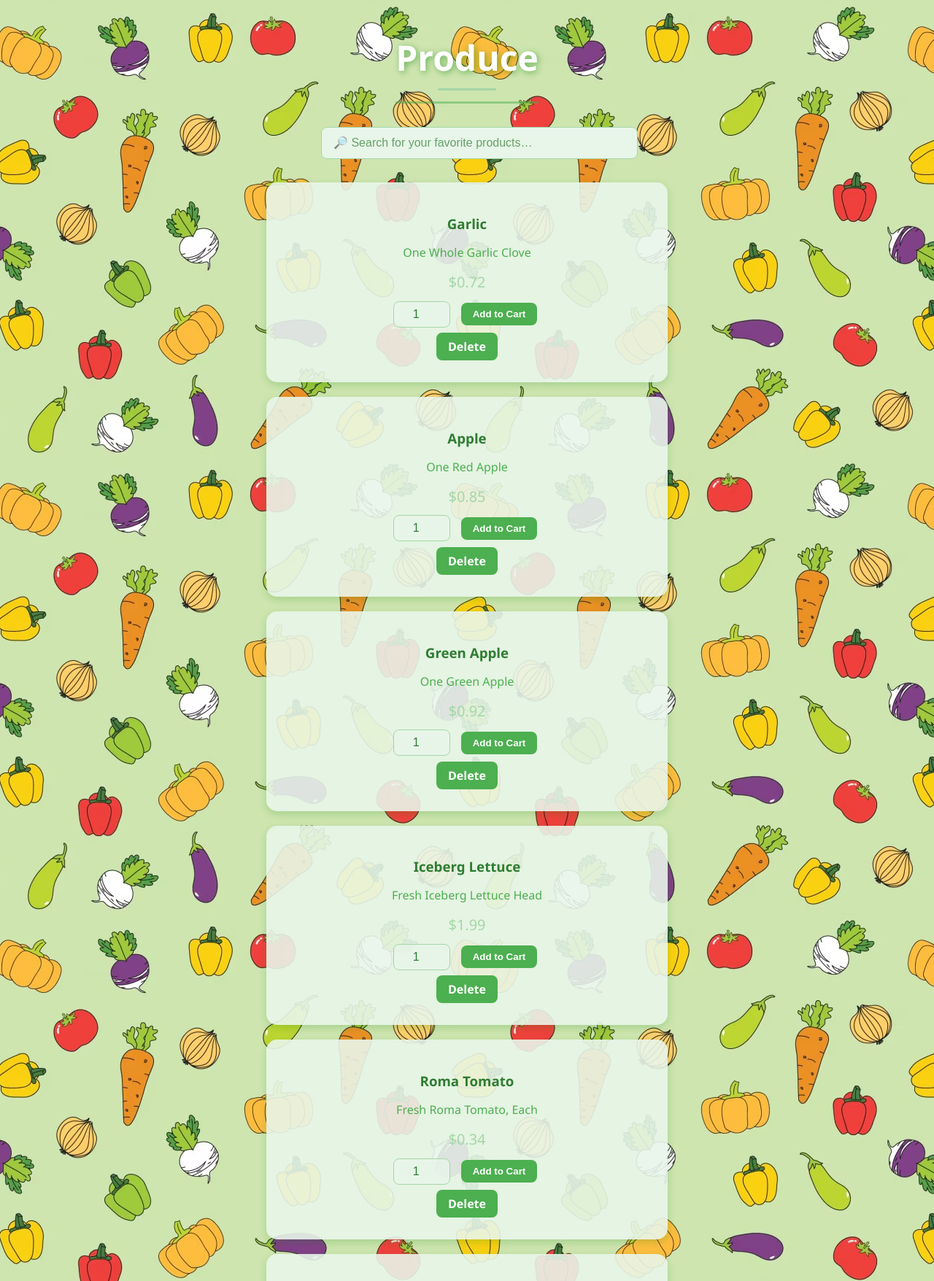
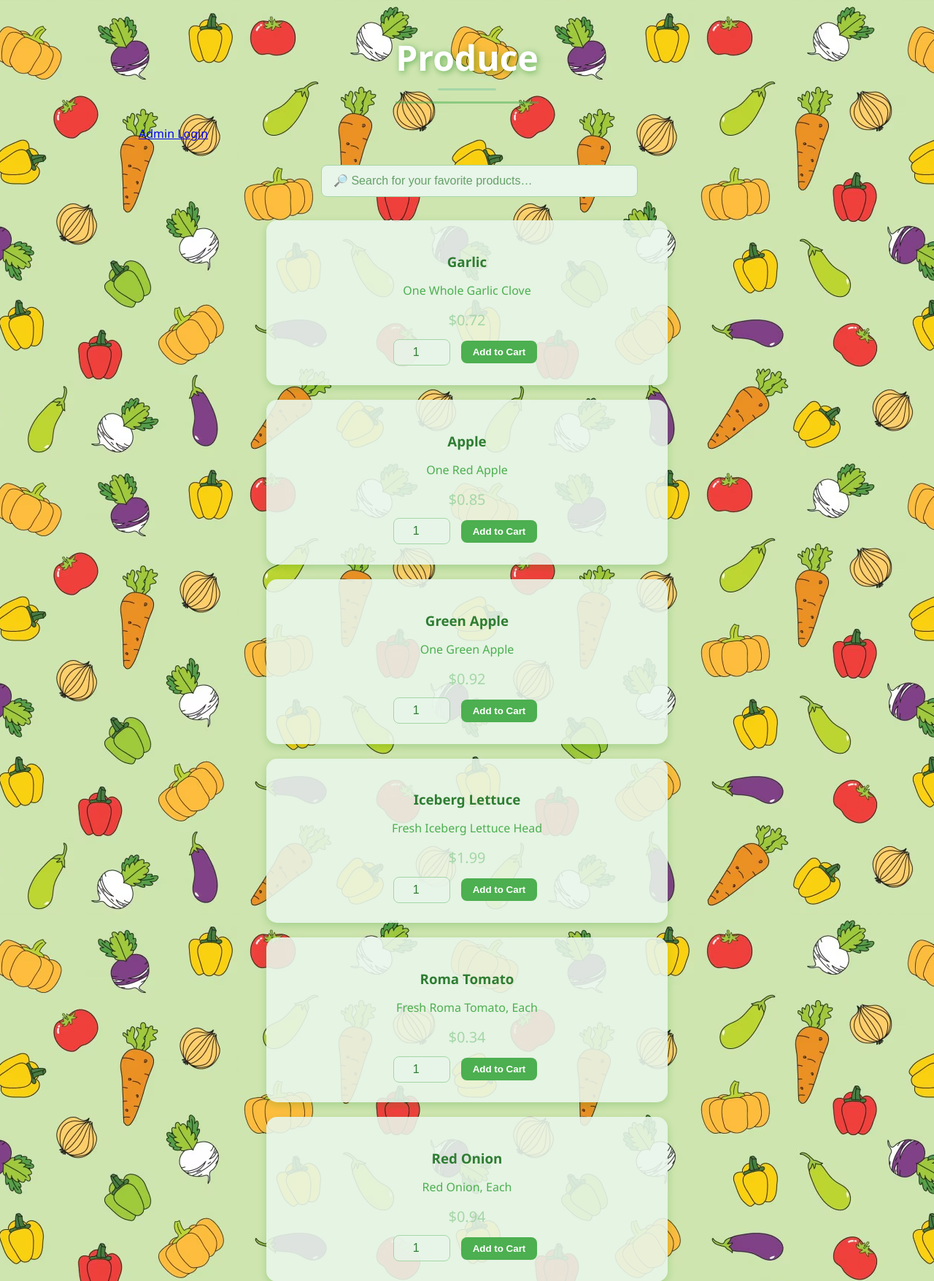
Before and after one commit to asmaayasser1/SDEV_220_Final_Project_Team2, a Flask app: page / in a window 1280 px wide. Shown: the part 359-2115 px from the top of the page at 73% size. Run offline with Flask 3, Linux system fonts and the light colour scheme.

Commit message:
Admin perms update

```diff
--- a/app.py
+++ b/app.py
@@ -9,7 +9,7 @@
 app.config['SQLALCHEMY_DATABASE_URI'] = 'sqlite:///shop.db'
 app.config['SECRET_KEY'] = 'sdev220_team2_secret'
 app.config['SQLALCHEMY_TRACK_MODIFICATIONS'] = False
-app.config['TEMPLATES_AUTO_RELOAD'] = True  # Prevent caching
+app.config['TEMPLATES_AUTO_RELOAD'] = True
 db = SQLAlchemy(app)
 
 # Custom Jinja2 filter for fixed two-decimal formatting
@@ -55,15 +55,43 @@
     price = FloatField('Price', validators=[DataRequired(), NumberRange(min=0.01)])
     submit = SubmitField('Add Product')
 
+class AdminLoginForm(FlaskForm):
+    admin_key = StringField('Admin Key', validators=[DataRequired()])
+    submit = SubmitField('Login')
+
 # Routes
 @app.route('/')
 def product_list():
+    print("Session is_admin:", session.get('is_admin'))  # Debug
     products = Product.query.all()
-    return render_template('products.html', products=products)
+    return render_template('products.html', products=products, is_admin=session.get('is_admin', False))
+
+@app.route('/admin_login', methods=['GET', 'POST'])
+def admin_login():
+    form = AdminLoginForm()
+    print("Form fields:", [field.name for field in form])  # Debug
+    print("CSRF enabled:", app.config.get('WTF_CSRF_ENABLED', True))  # Debug
+    print("CSRF token:", form.csrf_token)  # Debug
+    if form.validate_on_submit():
+        print("Form data:", form.admin_key.data)  # Debug
+        if form.admin_key.data == 'sdev220_team2_admin':
+            session['is_admin'] = True
+            flash('Admin login successful!', 'success')
+            return redirect(url_for('product_list'))
+        else:
+            flash('Invalid admin key.', 'error')
+    return render_template('admin_login.html', form=form)
+
+@app.route('/admin_logout')
+def admin_logout():
+    session.pop('is_admin', None)
+    print("After logout, is_admin:", session.get('is_admin'))  # Debug
+    flash('Logged out of admin mode.', 'success')
+    return redirect(url_for('product_list'))
 
 @app.route('/add_to_cart/<int:product_id>', methods=['POST'])
 def add_to_cart(product_id):
-    quantity = int(request.form.get('quantity', 1))  # Get quantity from form, default to 1
+    quantity = int(request.form.get('quantity', 1))
     if quantity < 1:
         flash('Quantity must be at least 1.', 'error')
         return redirect(url_for('product_list'))
@@ -83,6 +111,7 @@
         }
 
     session['cart'] = cart
+    session.modified = True
     flash(f'{quantity} x {product.name} added to cart!', 'success')
     return redirect(url_for('product_list'))
 
@@ -100,8 +129,8 @@
             del cart[str(product_id)]
             session['cart'] = cart
             session.modified = True
-            flash('Item removed from cart!', 'error')
-    return redirect(url_for('cart'))  # Changed to redirect to cart
+            flash('Item removed from cart!', 'success')  # Changed to green
+    return redirect(url_for('cart'))
 
 @app.route('/checkout', methods=['GET', 'POST'])
 def checkout():
@@ -152,7 +181,7 @@
 
 @app.route('/add_product', methods=['GET', 'POST'])
 def add_product():
-    if request.args.get('admin_key') != 'sdev220_team2_admin':
+    if not session.get('is_admin', False):
         flash('Unauthorized access!', 'error')
         return redirect(url_for('product_list'))
     form = ProductForm()
@@ -170,13 +199,11 @@
 
 @app.route('/delete_product/<int:product_id>', methods=['GET'])
 def delete_product(product_id):
-    if request.args.get('admin_key') != 'sdev220_team2_admin':
+    if not session.get('is_admin', False):
         flash('Unauthorized access!', 'error')
         return redirect(url_for('product_list'))
     product = Product.query.get_or_404(product_id)
-    # Remove associated cart items
     CartItem.query.filter_by(product_id=product_id).delete()
-    # Note: Existing order items retain historical data
     db.session.delete(product)
     db.session.commit()
     flash(f'Product "{product.name}" deleted successfully!', 'success')
--- a/static/style.css
+++ b/static/style.css
@@ -322,6 +322,6 @@
 }
 
 /* Remove unused styles */
-table, th, td, form, .success {
+table, th, td,, .success {
     display: none; /* Remove if used elsewhere */
 }
--- a/templates/products.html
+++ b/templates/products.html
@@ -17,6 +17,13 @@
 
     <h2 class="section-title">Produce</h2>
 
+    <!-- Admin Login/Logout Link -->
+    {% if is_admin %}
+        <p><a href="{{ url_for('admin_logout') }}">Logout (Admin)</a></p>
+    {% else %}
+        <p><a href="{{ url_for('admin_login') }}">Admin Login</a></p>
+    {% endif %}
+
     <!-- Search Container -->
     <div class="search-container">
         <input type="text"
@@ -28,17 +35,21 @@
     <div class="product-card">
         <h3>{{ product.name }}</h3>
         <p>{{ product.description }}</p>
-        <p class="price">${{ "%.2f"|format(product.price) }}</p>
+        <p class="price">${{ product.price|to_fixed }}</p>
         <form action="{{ url_for('add_to_cart', product_id=product.id) }}" method="POST">
             <input type="number" name="quantity" value="1" min="1" class="quantity-input">
             <button type="submit" class="add-to-cart-btn">Add to Cart</button>
         </form>
-        <a href="{{ url_for('delete_product', product_id=product.id, admin_key='sdev220_team2_admin') }}">Delete</a>
+        {% if is_admin %}
+            <a href="{{ url_for('delete_product', product_id=product.id) }}">Delete</a>
+        {% endif %}
     </div>
     {% endfor %}
 
-    <div class="product-card">
-        <a href="{{ url_for('add_product', admin_key='sdev220_team2_admin') }}">Add New Product</a>
-    </div>
+    {% if is_admin %}
+        <div class="product-card">
+            <a href="{{ url_for('add_product') }}">Add New Product</a>
+        </div>
+    {% endif %}
 </div>
 {% endblock %}
```
Also changed, not shown: templates/add_product.html (+43 -18 lines), templates/admin_login.html (added, +31 -0 lines), Readme.txt.
